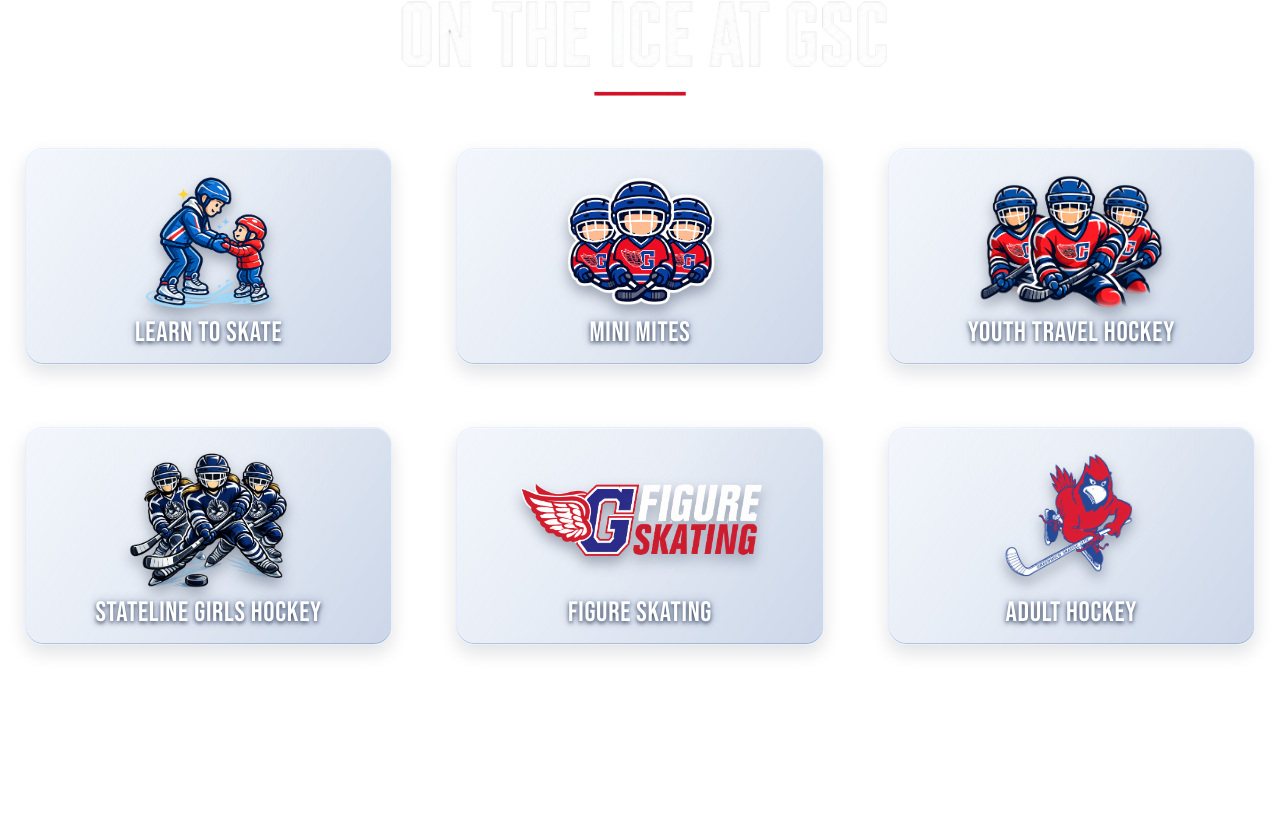
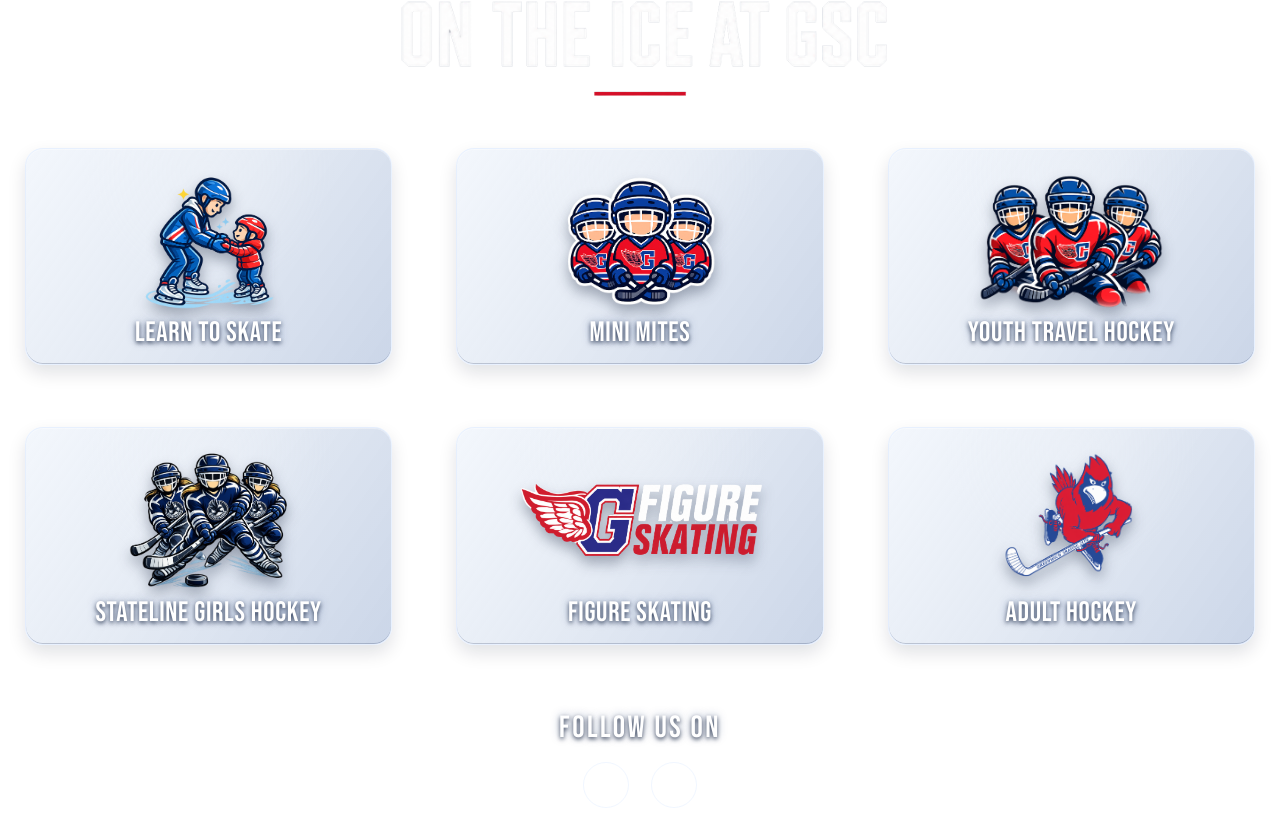
Before and after one commit to Avmannino/gsc_ontheice_webpage, a React (Vite) app: page / in a window 1280 px wide. Shown: the part 186-1018 px from the top of the page. Before the commit the page ends 855 px from the top, so only its background shows below. Built offline with nearby package versions, Linux system fonts and the light colour scheme.

Commit message:
Added social links

```diff
--- a/src/App.css
+++ b/src/App.css
@@ -275,6 +275,83 @@
 }
 
 /* =========================================================
+   SOCIAL FOLLOW
+   ========================================================= */
+
+.social-follow {
+  display: flex;
+  flex-direction: column;
+  align-items: center;
+
+  width: 100%;
+  margin: 64px auto 0;
+}
+
+.social-follow__text {
+  margin: 0 0 16px;
+
+  color: #ffffff;
+
+  font-family: "Bebas Neue", "Arial Narrow", Arial, sans-serif;
+  font-size: clamp(1.6rem, 2.4vw, 2.1rem);
+  font-weight: 400;
+  letter-spacing: 0.08em;
+  text-transform: uppercase;
+  text-align: center;
+
+  text-shadow:
+    0 2px 4px rgba(0, 14, 42, 0.7),
+    0 0 10px rgba(15, 50, 108, 0.35);
+}
+
+.social-follow__icons {
+  display: flex;
+  align-items: center;
+  justify-content: center;
+  gap: 22px;
+}
+
+.social-follow__icon {
+  display: flex;
+  align-items: center;
+  justify-content: center;
+
+  width: 46px;
+  height: 46px;
+
+  color: #ffffff;
+
+  border: 1.5px solid rgba(231, 241, 255, 0.6);
+  border-radius: 50%;
+
+  transition:
+    transform 320ms cubic-bezier(0.22, 1, 0.36, 1),
+    border-color 260ms ease,
+    color 260ms ease,
+    box-shadow 320ms ease;
+}
+
+.social-follow__icon svg {
+  width: 22px;
+  height: 22px;
+}
+
+@media (hover: hover) and (pointer: fine) {
+  .social-follow__icon:hover {
+    color: #e51837;
+    transform: translateY(-4px) scale(1.08);
+    border-color: rgba(255, 255, 255, 1);
+
+    box-shadow: 0 10px 20px rgba(0, 0, 0, 0.35);
+  }
+}
+
+.social-follow__icon:focus-visible {
+  outline: 4px solid #e51837;
+  outline-offset: 3px;
+}
+
+/* =========================================================
    LINK STATES
    ========================================================= */
 
--- a/src/App.jsx
+++ b/src/App.jsx
@@ -1,4 +1,33 @@
 import "./App.css";
+
+const SOCIAL_LINKS = [
+  {
+    name: "Facebook",
+    url: "https://www.facebook.com/thegreenwichskatingclub/",
+    icon: (
+      <svg viewBox="0 0 24 24" fill="currentColor" aria-hidden="true">
+        <path d="M13.5 21v-8.1h2.7l.4-3.2h-3.1V7.7c0-.9.25-1.5 1.55-1.5H16.7V3.4c-.28-.04-1.25-.12-2.37-.12-2.35 0-3.96 1.43-3.96 4.06v2.34H7.6v3.2h2.77V21h3.13Z" />
+      </svg>
+    ),
+  },
+  {
+    name: "Instagram",
+    url: "https://www.instagram.com/thegreenwichskatingclub/?hl=en",
+    icon: (
+      <svg
+        viewBox="0 0 24 24"
+        fill="none"
+        stroke="currentColor"
+        strokeWidth="1.8"
+        aria-hidden="true"
+      >
+        <rect x="3" y="3" width="18" height="18" rx="5" />
+        <circle cx="12" cy="12" r="4.2" />
+        <circle cx="17.2" cy="6.8" r="1.1" fill="currentColor" stroke="none" />
+      </svg>
+    ),
+  },
+];
 
 const PROGRAMS = [
   {
@@ -110,6 +139,25 @@ function App() {
           <ProgramCard key={program.title} program={program} />
         ))}
       </section>
+
+      <section className="social-follow" aria-label="Follow Greenwich Skating Club">
+        <p className="social-follow__text">Follow us on</p>
+
+        <div className="social-follow__icons">
+          {SOCIAL_LINKS.map((social) => (
+            <a
+              key={social.name}
+              className="social-follow__icon"
+              href={social.url || "#"}
+              target="_blank"
+              rel="noreferrer"
+              aria-label={social.name}
+            >
+              {social.icon}
+            </a>
+          ))}
+        </div>
+      </section>
     </main>
   );
 }
```
